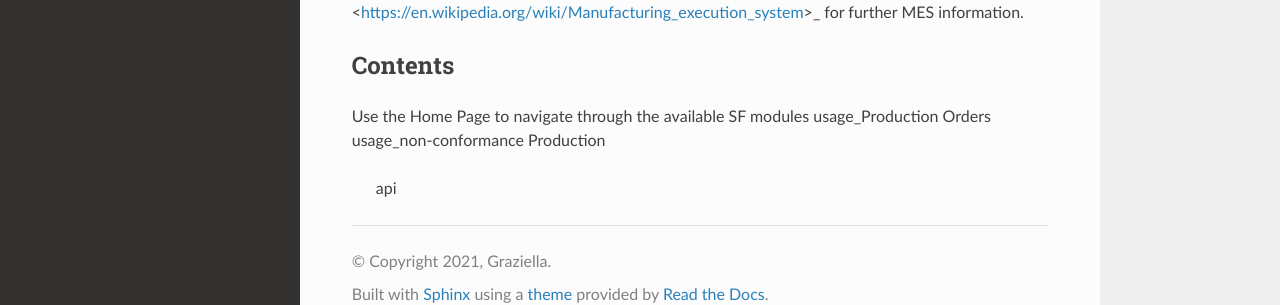
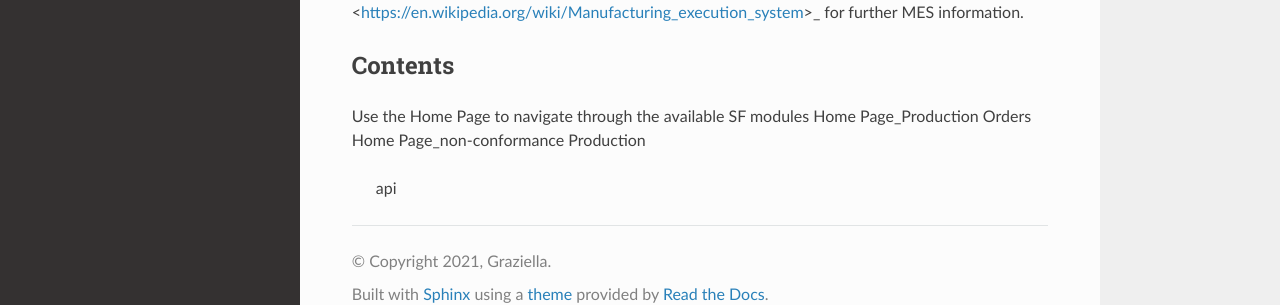
Before and after one commit to ghadiben0/-rtd-tutorial-ghadi2, a Sphinx documentation site: the page built from docs/source/index.rst, in a window 1280 px wide. Shown: the part 268-573 px from the top of the page. Built offline with Sphinx 7.4.7 and the Read the Docs theme 3.1.0, drawn with Linux system fonts in a browser that asks for light colours; pages that are not in the unit, such as notebooks, are missing from menus.

Commit message:
Update index.rst

```diff
--- a/docs/source/index.rst
+++ b/docs/source/index.rst
@@ -15,6 +15,6 @@ Contents
 
    Home Page
 Use the Home Page to navigate through the available SF modules
-usage_Production Orders
-usage_non-conformance Production
+Home Page_Production Orders
+Home Page_non-conformance Production
    api
```
